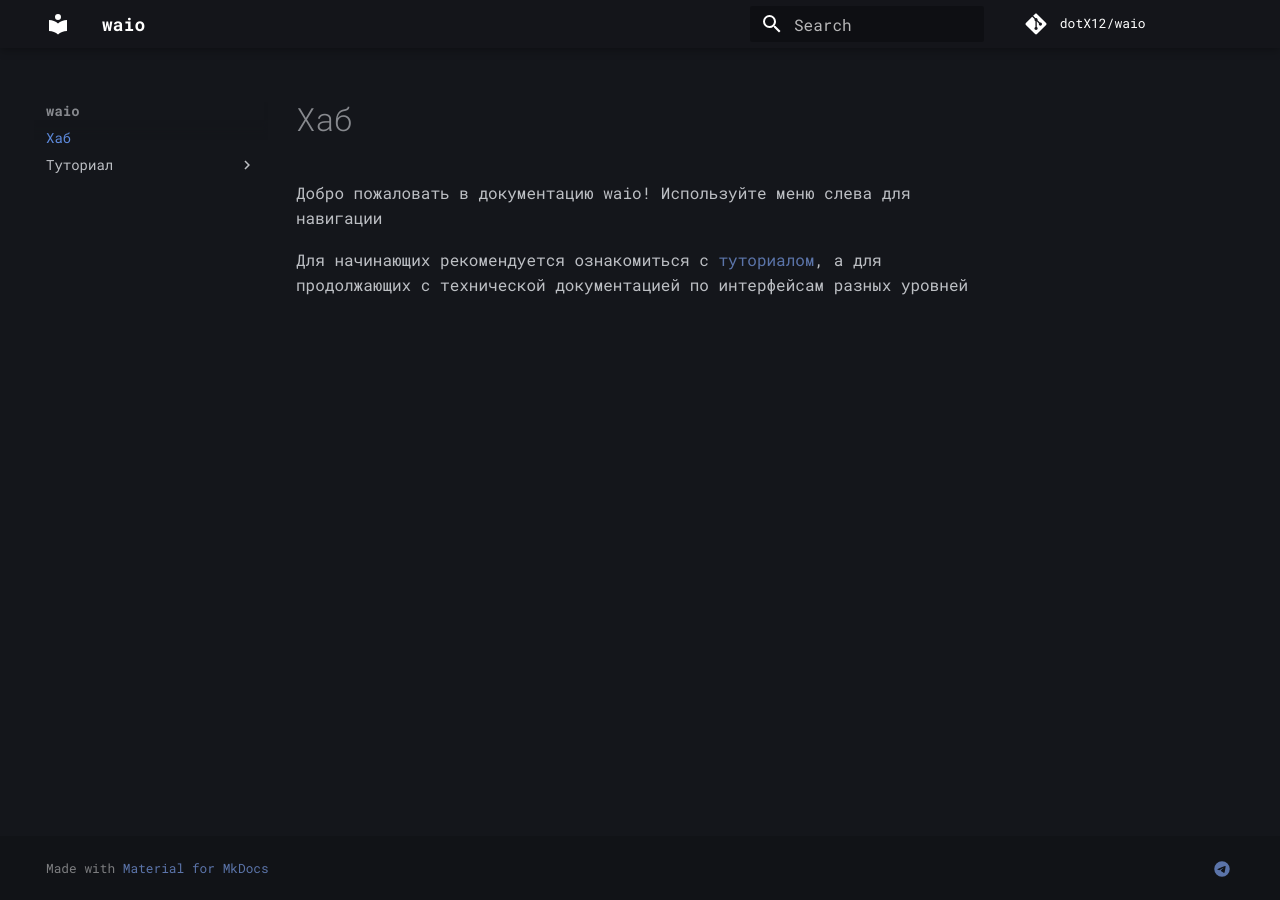
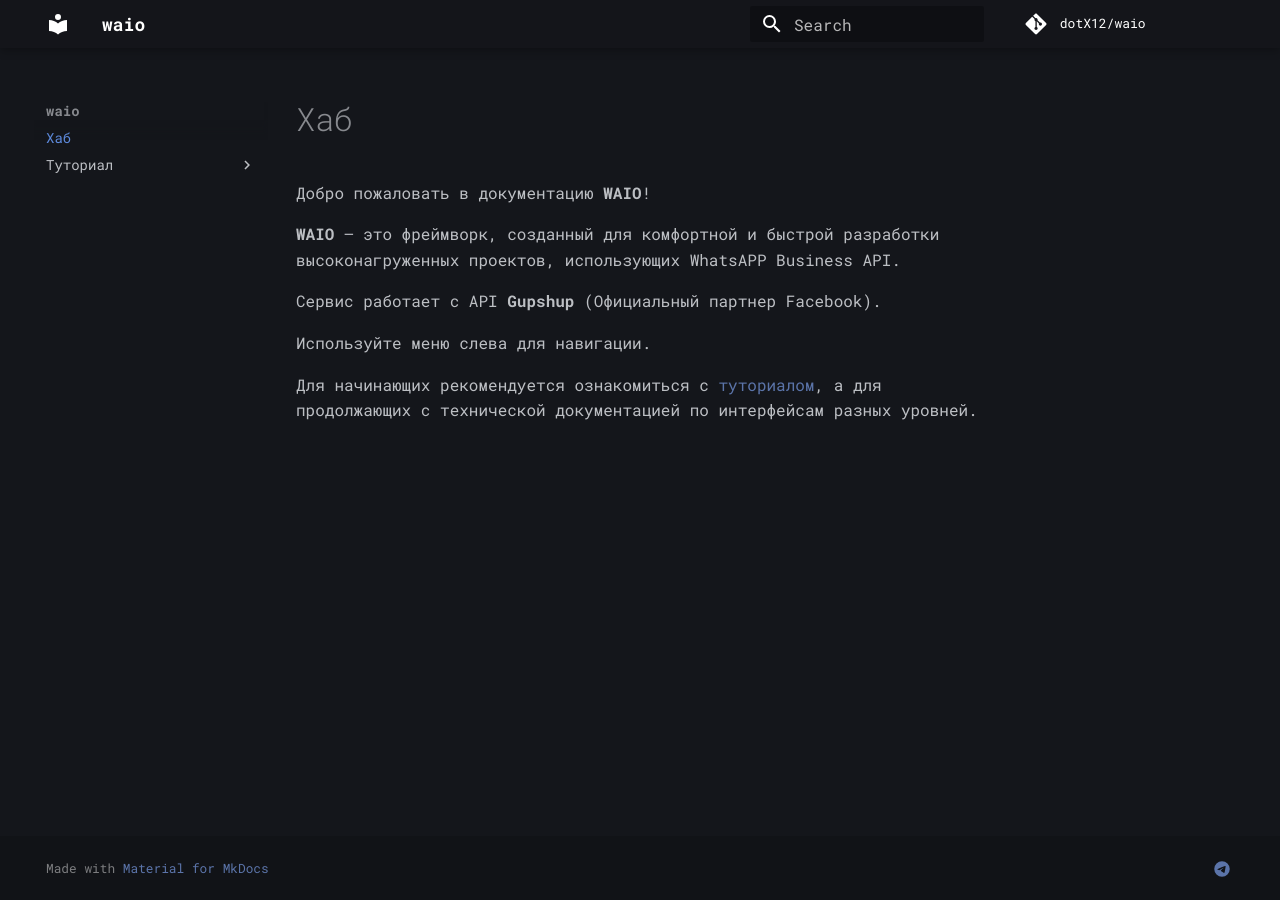
Before and after one commit to dotX12/waio, an MkDocs documentation site: the page built from docs/index.md, in a window 1280 px wide. Built offline with MkDocs 1.6.1 and Material for MkDocs 9.7.7, drawn with Linux system fonts in a browser that asks for light colours; some web fonts are replaced; comment, search, counter and statistics services are not loaded.

Commit message:
update docs

```diff
--- a/docs/index.md
+++ b/docs/index.md
@@ -1,5 +1,13 @@
 # Хаб
 
-Добро пожаловать в документацию waio! Используйте меню слева для навигации
+Добро пожаловать в документацию **WAIO**!
 
-Для начинающих рекомендуется ознакомиться с [туториалом](tutorial/index.md), а для продолжающих с технической документацией по интерфейсам разных уровней
+**WAIO** — это фреймворк, созданный для комфортной и быстрой разработки высоконагруженных проектов,
+использующих WhatsAPP Business API.
+
+Сервис работает с API **Gupshup** (Официальный партнер Facebook).
+
+Используйте меню слева для навигации.
+
+Для начинающих рекомендуется ознакомиться с [туториалом](tutorial/index.md),
+а для продолжающих с технической документацией по интерфейсам разных уровней.
```
